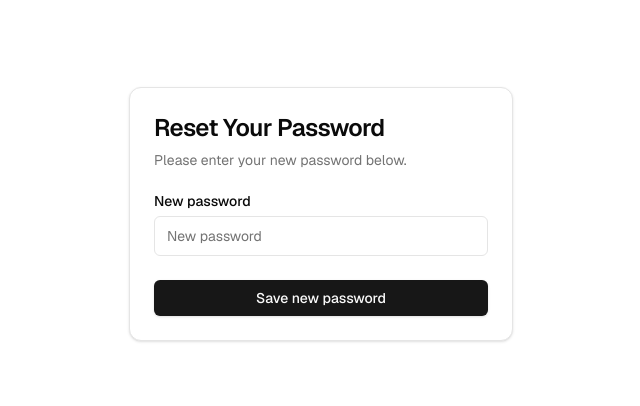
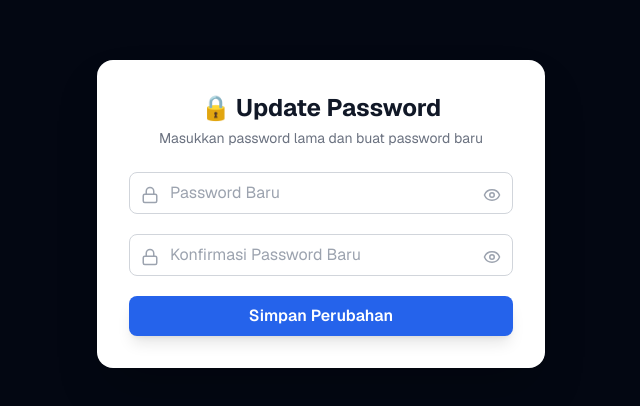
Before and after one commit to ghazwanz/attendance, a Next.js app: page /auth/update-password in a window 1280 px wide. Shown: the part 186-592 px from the top of the page, without its empty margins (319-959 px from the left). Built offline with nearby package versions, Linux system fonts and the light colour scheme; no server answers.

Commit message:
menambahkan forgot password dan update password

```diff
--- a/app/auth/forgot-password/page.tsx
+++ b/app/auth/forgot-password/page.tsx
@@ -1,11 +1,84 @@
-import { ForgotPasswordForm } from "@/components/forgot-password-form";
+"use client";
 
-export default function Page() {
+import { useRouter } from "next/navigation"; // ⬅ pakai router
+import { useState } from "react";
+import { Mail } from "lucide-react";
+import Link from "next/link";
+import { motion } from "framer-motion";
+
+export default function ForgotPasswordPage() {
   return (
-    <div className="flex min-h-svh w-full items-center justify-center p-6 md:p-10">
-      <div className="w-full max-w-sm">
-        <ForgotPasswordForm />
-      </div>
+    <div className="flex items-center justify-center min-h-screen p-6 bg-gray-100 dark:bg-gray-950">
+      <ForgotPasswordForm />
     </div>
   );
 }
+
+function ForgotPasswordForm() {
+  const [email, setEmail] = useState("");
+  const [loading, setLoading] = useState(false);
+  const router = useRouter(); // ⬅ router Next.js
+
+  const handleSubmit = (e: React.FormEvent) => {
+    e.preventDefault();
+    setLoading(true);
+
+    setTimeout(() => {
+      setLoading(false);
+      alert("📧 Link reset password sudah dikirim ke email Anda!");
+
+      // simulasi klik link dari email
+      router.push("/auth/update-password"); // ⬅ pindah ke halaman ganti password
+    }, 1500);
+  };
+
+  return (
+    <motion.div
+      initial={{ opacity: 0, y: 20 }}
+      animate={{ opacity: 1, y: 0 }}
+      className="bg-white dark:bg-gray-900 p-8 rounded-2xl shadow-2xl w-full max-w-md"
+    >
+      <h2 className="text-2xl font-bold text-gray-900 dark:text-white text-center">
+        🔑 Reset Your Password
+      </h2>
+      <p className="text-gray-500 dark:text-gray-400 text-center mt-1 mb-6 text-sm">
+        Masukkan email Anda, kami akan mengirimkan link reset password
+      </p>
+
+      <form onSubmit={handleSubmit} className="space-y-4">
+        <div className="relative">
+          <Mail className="absolute left-3 top-3.5 text-gray-400" size={18} />
+          <input
+            type="email"
+            placeholder="Email Anda"
+            value={email}
+            onChange={(e) => setEmail(e.target.value)}
+            required
+            className="w-full pl-10 pr-3 py-2 rounded-lg border border-gray-300 dark:border-gray-700
+                       focus:ring-2 focus:ring-blue-500 dark:focus:ring-blue-400
+                       dark:bg-gray-800 dark:text-white"
+          />
+        </div>
+
+        <motion.button
+          whileTap={{ scale: 0.97 }}
+          whileHover={{ scale: 1.02 }}
+          type="submit"
+          disabled={loading}
+          className={`w-full py-2 rounded-lg font-semibold shadow-lg transition-colors duration-200
+            ${loading ? "bg-blue-400 cursor-not-allowed" : "bg-blue-600 hover:bg-blue-700"}
+            text-white`}
+        >
+          {loading ? "Mengirim..." : "Kirim Link Reset"}
+        </motion.button>
+      </form>
+
+      <p className="text-center text-sm text-gray-500 dark:text-gray-400 mt-6">
+        Sudah punya akun?{" "}
+        <Link href="/auth/login" className="text-blue-600 dark:text-blue-400 hover:underline">
+          Login
+        </Link>
+      </p>
+    </motion.div>
+  );
+}
--- a/app/auth/update-password/page.tsx
+++ b/app/auth/update-password/page.tsx
@@ -1,11 +1,118 @@
-import { UpdatePasswordForm } from "@/components/update-password-form";
+"use client";
 
-export default function Page() {
+import { useState } from "react";
+import { Eye, EyeOff, Lock } from "lucide-react";
+import { motion } from "framer-motion";
+
+export default function UpdatePasswordPage() {
+  const [form, setForm] = useState({
+    currentPassword: "",
+    newPassword: "",
+    confirmPassword: "",
+  });
+
+  const [showPassword, setShowPassword] = useState({
+    current: false,
+    new: false,
+    confirm: false,
+  });
+
+  const [loading, setLoading] = useState(false);
+
+  function handleChange(e: React.ChangeEvent<HTMLInputElement>) {
+    setForm({ ...form, [e.target.name]: e.target.value });
+  }
+
+  async function handleSubmit(e: React.FormEvent) {
+    e.preventDefault();
+
+    if (form.newPassword !== form.confirmPassword) {
+      alert("⚠️ Konfirmasi password tidak cocok!");
+      return;
+    }
+
+    try {
+      setLoading(true);
+      const res = await fetch("/api/update-password", {
+        method: "POST",
+        headers: { "Content-Type": "application/json" },
+        body: JSON.stringify({
+          currentPassword: form.currentPassword,
+          newPassword: form.newPassword,
+        }),
+      });
+
+      const data = await res.json();
+
+      if (!res.ok) {
+        throw new Error(data.message || "Gagal mengubah password");
+      }
+
+      alert("✅ Password berhasil diubah! Silakan login kembali.");
+      window.location.href = "/login"; // redirect ke halaman login
+    } catch (error: any) {
+      alert("❌ " + error.message);
+    } finally {
+      setLoading(false);
+    }
+  }
+
   return (
-    <div className="flex min-h-svh w-full items-center justify-center p-6 md:p-10">
-      <div className="w-full max-w-sm">
-        <UpdatePasswordForm />
-      </div>
+    <div className="flex min-h-screen w-full items-center justify-center p-6 bg-gray-950">
+      <motion.div
+        initial={{ opacity: 0, y: 20 }}
+        animate={{ opacity: 1, y: 0 }}
+        className="bg-white dark:bg-gray-900 p-8 rounded-2xl shadow-2xl w-full max-w-md"
+      >
+        <h2 className="text-2xl font-bold text-gray-900 dark:text-white text-center">
+          🔒 Update Password
+        </h2>
+        <p className="text-gray-500 dark:text-gray-400 text-center mt-1 mb-6 text-sm">
+          Masukkan password lama dan buat password baru
+        </p>
+
+        <form onSubmit={handleSubmit} className="space-y-5">
+          {[
+            { name: "newPassword", label: "Password Baru", key: "new" },
+            { name: "confirmPassword", label: "Konfirmasi Password Baru", key: "confirm" },
+          ].map((field) => (
+            <div className="relative" key={field.name}>
+              <Lock className="absolute left-3 top-3.5 text-gray-400" size={18} />
+              <input
+                type={showPassword[field.key as keyof typeof showPassword] ? "text" : "password"}
+                name={field.name}
+                placeholder={field.label}
+                value={form[field.name as keyof typeof form]}
+                onChange={handleChange}
+                required
+                className="w-full pl-10 pr-10 py-2 rounded-lg border border-gray-300 dark:border-gray-700 focus:ring-2 focus:ring-blue-500 dark:focus:ring-blue-400 dark:bg-gray-800 dark:text-white"
+              />
+              <button
+                type="button"
+                onClick={() =>
+                  setShowPassword((prev) => ({
+                    ...prev,
+                    [field.key]: !prev[field.key as keyof typeof showPassword],
+                  }))
+                }
+                className="absolute right-3 top-3.5 text-gray-400 hover:text-gray-600 dark:hover:text-gray-300"
+              >
+                {showPassword[field.key as keyof typeof showPassword] ? <EyeOff size={18} /> : <Eye size={18} />}
+              </button>
+            </div>
+          ))}
+
+          <motion.button
+            whileTap={{ scale: 0.97 }}
+            whileHover={{ scale: 1.02 }}
+            type="submit"
+            disabled={loading}
+            className="w-full py-2 bg-blue-600 hover:bg-blue-700 text-white rounded-lg font-semibold shadow-lg transition-colors duration-200 disabled:opacity-50"
+          >
+            {loading ? "Menyimpan..." : "Simpan Perubahan"}
+          </motion.button>
+        </form>
+      </motion.div>
     </div>
   );
 }
--- a/package.json
+++ b/package.json
@@ -18,6 +18,7 @@
     "@supabase/supabase-js": "latest",
     "class-variance-authority": "^0.7.1",
     "clsx": "^2.1.1",
+    "framer-motion": "^12.23.12",
     "html5-qrcode": "^2.3.8",
     "leaflet": "^1.9.4",
     "lucide-react": "^0.511.0",
```
Also changed, not shown: 1 other file (tests, documents, lock files or other folders).
